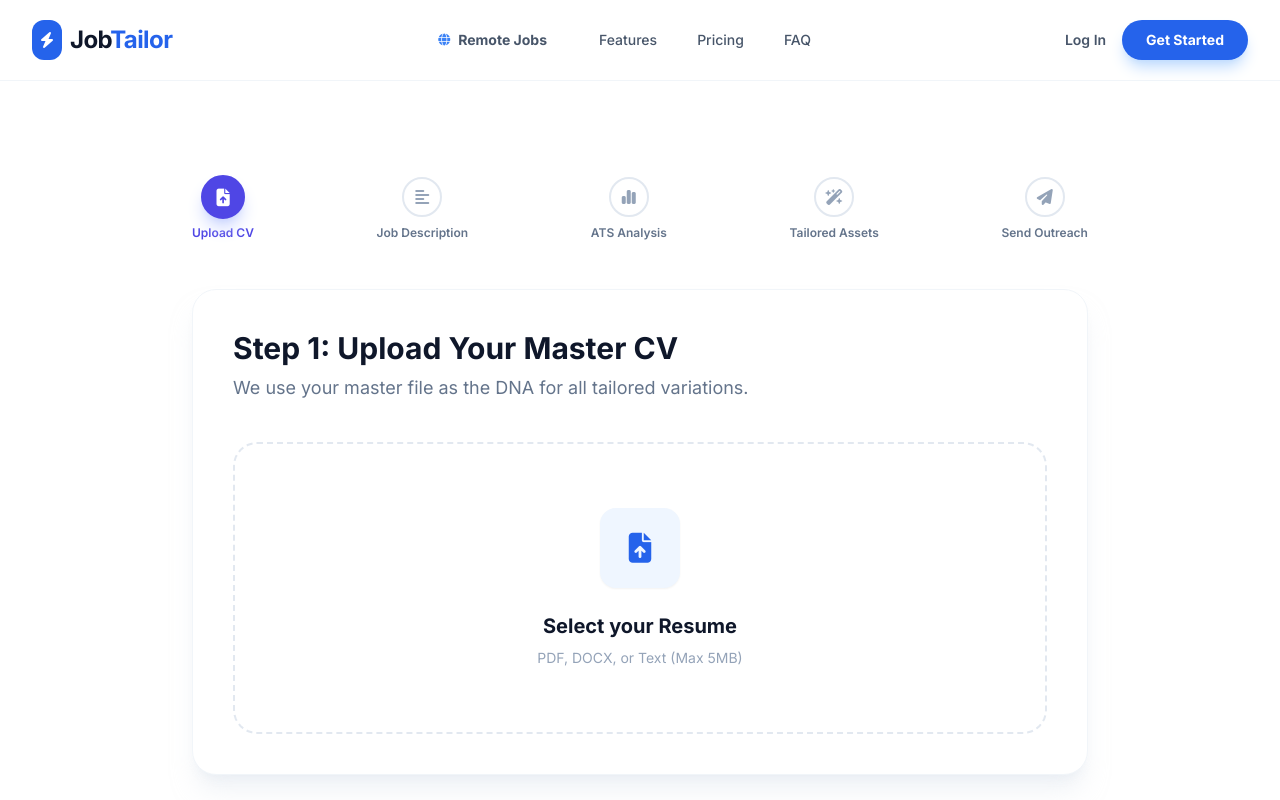
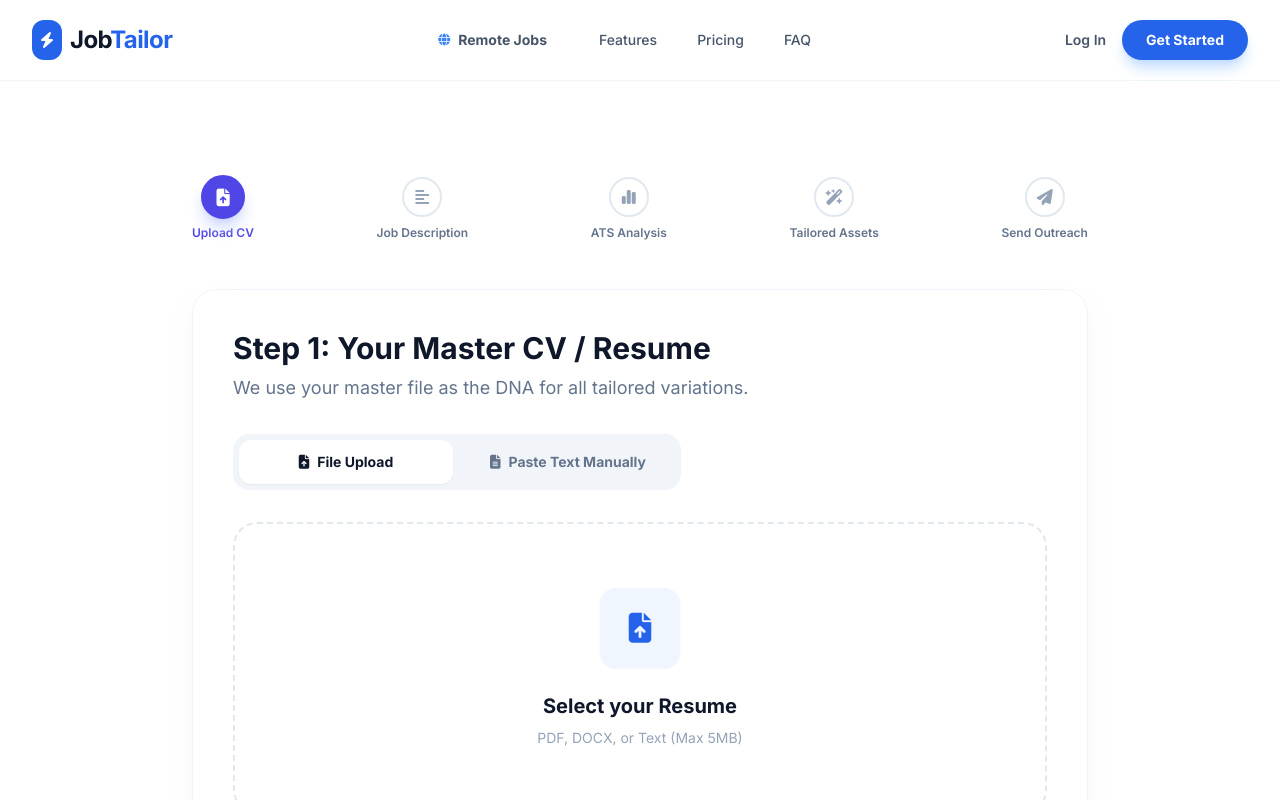
Before and after one commit to brianking74/Job-Tailor, a React (Vite) app: page / in a window 1280 px wide. Both pictures are taken after a click on the button "Start Applying Now". Shown: the top 800 px of the page. Built offline with nearby package versions, Linux system fonts and the light colour scheme.

Commit message:
feat: add manual text input option for CV upload
Introduce a toggle between file upload and manual text pasting for the Master CV step to provide users with more flexibility in providing their resume data.

```diff
--- a/App.tsx
+++ b/App.tsx
@@ -47,6 +47,8 @@ const App: React.FC = () => {
   const [error, setError] = useState<string | null>(null);
   const [isEditingCV, setIsEditingCV] = useState(false);
   const [tempCVContent, setTempCVContent] = useState("");
+  const [cvInputMode, setCvInputMode] = useState<'upload' | 'paste'>('upload');
+  const [manualCVText, setManualCVText] = useState("");
 
   const textAreaRef = useRef<HTMLTextAreaElement>(null);
 
@@ -498,10 +500,38 @@ const App: React.FC = () => {
           {/* Step 1: Upload CV */}
           {step === AppStep.UPLOAD_CV && (
             <div className="bg-white p-10 rounded-3xl shadow-xl shadow-slate-200/50 border border-slate-100 animate-fadeIn">
-              <h2 className="text-3xl font-bold mb-2 text-slate-900">Step 1: Upload Your Master CV</h2>
-              <p className="text-slate-500 mb-10 text-lg">We use your master file as the DNA for all tailored variations.</p>
+              <h2 className="text-3xl font-bold mb-2 text-slate-900">Step 1: Your Master CV / Resume</h2>
+              <p className="text-slate-500 mb-8 text-lg">We use your master file as the DNA for all tailored variations.</p>
+
+              {!cvData && (
+                <div className="flex gap-2 p-1.5 bg-slate-100 rounded-2xl mb-8 max-w-md">
+                  <button
+                    type="button"
+                    onClick={() => setCvInputMode('upload')}
+                    className={`flex-1 py-3 px-4 rounded-xl font-bold text-sm transition-all flex items-center justify-center gap-2 ${
+                      cvInputMode === 'upload'
+                        ? 'bg-white text-slate-900 shadow-sm'
+                        : 'text-slate-500 hover:text-slate-900 hover:bg-white/50'
+                    }`}
+                  >
+                    <i className="fas fa-file-arrow-up"></i> File Upload
+                  </button>
+                  <button
+                    type="button"
+                    onClick={() => setCvInputMode('paste')}
+                    className={`flex-1 py-3 px-4 rounded-xl font-bold text-sm transition-all flex items-center justify-center gap-2 ${
+                      cvInputMode === 'paste'
+                        ? 'bg-white text-slate-900 shadow-sm'
+                        : 'text-slate-500 hover:text-slate-900 hover:bg-white/50'
+                    }`}
+                  >
+                    <i className="fas fa-file-lines"></i> Paste Text Manually
+                  </button>
+                </div>
+              )}
 
               {!cvData ? (
+                cvInputMode === 'upload' ? (
                   <div className={`border-2 border-dashed rounded-3xl p-16 text-center transition-all ${isLoading ? 'border-blue-200 bg-blue-50/30 cursor-wait' : 'border-slate-200 hover:border-blue-400 hover:bg-blue-50/10 cursor-pointer'}`}>
                     <input
                       type="file"
@@ -526,6 +556,34 @@ const App: React.FC = () => {
                     </label>
                   </div>
                 ) : (
+                  <div className="space-y-6 animate-fadeIn">
+                    <textarea
+                      className="w-full h-80 p-6 border border-slate-200 rounded-2xl focus:ring-4 focus:ring-blue-100 focus:border-blue-500 outline-none transition-all resize-none text-slate-700 leading-relaxed"
+                      placeholder="Paste your resume/CV text here. Include your skills, experience, bullet points, education, and target job notes..."
+                      value={manualCVText}
+                      onChange={(e) => setManualCVText(e.target.value)}
+                    />
+                    <div className="flex justify-end">
+                      <button
+                        onClick={() => {
+                          if (!manualCVText.trim()) {
+                            setError("Please paste your CV text before submitting.");
+                            return;
+                          }
+                          setCvData({
+                            content: manualCVText,
+                            fileName: "Pasted_Resume_DNA.txt"
+                          });
+                          setError(null);
+                        }}
+                        className="bg-blue-600 text-white px-10 py-4 rounded-full font-bold hover:bg-blue-700 shadow-lg shadow-blue-200 transition-all flex items-center gap-2"
+                      >
+                        Apply Resume DNA <i className="fas fa-check-double"></i>
+                      </button>
+                    </div>
+                  </div>
+                )
+              ) : (
                 <div className="p-10 border border-slate-200 bg-slate-50/50 rounded-3xl text-center animate-fadeIn">
                   <div className="w-20 h-15 bg-blue-50 text-blue-600 rounded-2xl flex items-center justify-center mx-auto mb-6 shadow-sm">
                     <i className="fas fa-file-circle-check text-3xl"></i>
@@ -541,6 +599,7 @@ const App: React.FC = () => {
                       onClick={() => {
                         setCvData(null);
                         localStorage.removeItem(STORAGE_KEY_CV);
+                        setManualCVText("");
                       }}
                       className="px-6 py-3 border border-slate-200 text-slate-600 rounded-full font-bold hover:bg-red-50 hover:text-red-600 hover:border-red-200 transition-all flex items-center gap-2"
                     >
--- a/index.html
+++ b/index.html
@@ -25,16 +25,6 @@
         .animate-fadeInRight { animation: fadeInRight 0.8s ease-out forwards; }
         .animate-bounce-slow { animation: bounceSlow 3s ease-in-out infinite; }
     </style>
-<script type="importmap">
-{
-  "imports": {
-    "react-dom/": "https://esm.sh/react-dom@^19.2.3/",
-    "@google/genai": "https://esm.sh/@google/genai@^1.34.0",
-    "react/": "https://esm.sh/react@^19.2.3/",
-    "react": "https://esm.sh/react@^19.2.3"
-  }
-}
-</script>
 <link rel="stylesheet" href="/index.css">
 </head>
 <body class="bg-slate-50 text-slate-900">
```
Lines whose indentation alone changed are shown as unchanged.
